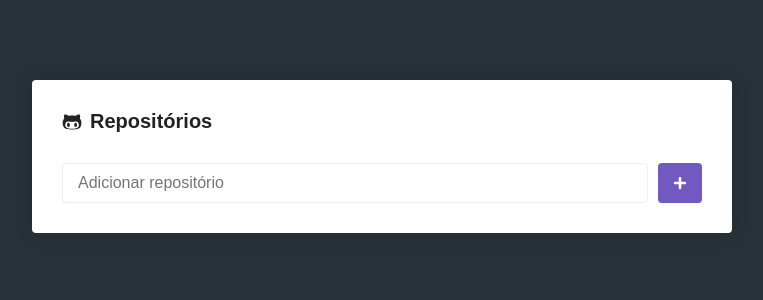
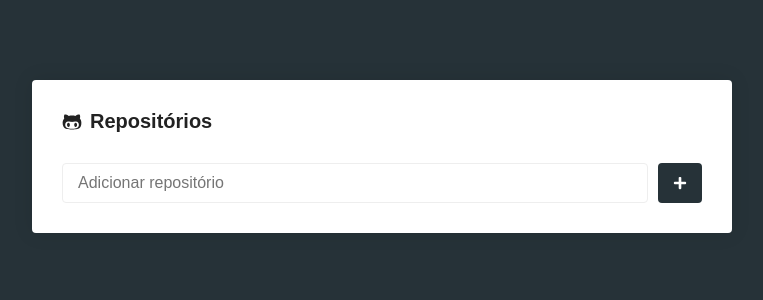
Before and after one commit to gaiotto1/primeiro-projeto-react, a React (Create React App) app: page / in a window 1280 px wide. Shown: the top 300 px of the page, without its empty margins (258-1021 px from the left). Built offline with nearby package versions, Linux system fonts and the light colour scheme; the HTML template or start-up script is replaced by a standard one.

Commit message:
adicionando loading spinner ao fazer a requisição

```diff
--- a/src/pages/Main/index.js
+++ b/src/pages/Main/index.js
@@ -1,5 +1,5 @@
 import React, { Component } from 'react';
-import { FaGithubAlt, FaPlus } from 'react-icons/fa';
+import { FaGithubAlt, FaPlus, FaSpinner } from 'react-icons/fa';
 
 import api from '../../services/api';
 
@@ -9,6 +9,7 @@ export default class Main extends Component {
   state = {
     newRepo: '',
     repositories: [],
+    loading: false
   };
 
   handleInputChange = e => {
@@ -17,6 +18,8 @@ export default class Main extends Component {
 
   handleSubmit = async e => {
     e.preventDefault();
+
+    this.setState({ loading: true });
 
     const { newRepo } = this.state;
     const response = await api.get(`/repos/${newRepo}`);
@@ -28,11 +31,12 @@ export default class Main extends Component {
     this.setState({
       repositories: [...this.state.repositories, data],
       newRepo: '',
+      loading: false
     });
   };
 
   render() {
-    const { newRepo } = this.state;
+    const { newRepo, loading } = this.state;
     return (
       <Container>
         <h1>
@@ -47,8 +51,8 @@ export default class Main extends Component {
             value={newRepo}
             onChange={this.handleInputChange}
           />
-          <SubmitButton>
-            <FaPlus color="#fff" size={14} />
+          <SubmitButton loading={loading}>
+            {loading ? <FaSpinner color="fff" size={14} /> : <FaPlus color="#fff" size={14} />}
           </SubmitButton>
         </Form>
       </Container>
--- a/src/pages/Main/styles.js
+++ b/src/pages/Main/styles.js
@@ -1,6 +1,7 @@
-import styled from 'styled-components';
+import styled, { keyframes, css } from 'styled-components';
 
 export const Container = styled.div`
+  width: calc(100% - 40px);
   max-width: 700px;
   background: #fff;
   border-radius: 4px;
@@ -37,11 +38,22 @@ export const Form = styled.form`
   }
 `;
 
-export const SubmitButton = styled.button.attrs({
+const rotate = keyframes`
+  from {
+    transform: rotate(0deg);
+  }
+
+  to {
+    transform: rotate(360deg);
+  }
+`;
+
+export const SubmitButton = styled.button.attrs( props => ({
   type: 'submit',
-})`
+  disabled: props.loading
+}))`
   width: 44px;
-  background: #7159c1;
+  background: #263238;
   border: 0;
   padding: 0;
   margin-left: 10px;
@@ -49,4 +61,17 @@ export const SubmitButton = styled.button.attrs({
   display: flex;
   justify-content: center;
   align-items: center;
+
+  &[disabled] {
+    cursor: not-allowed;
+    opacity: 0.6
+  }
+
+  ${props =>
+    props.loading &&
+    css`
+      svg {
+        animation: ${rotate} 2s linear infinite;
+      }
+    `}
 `;
```
